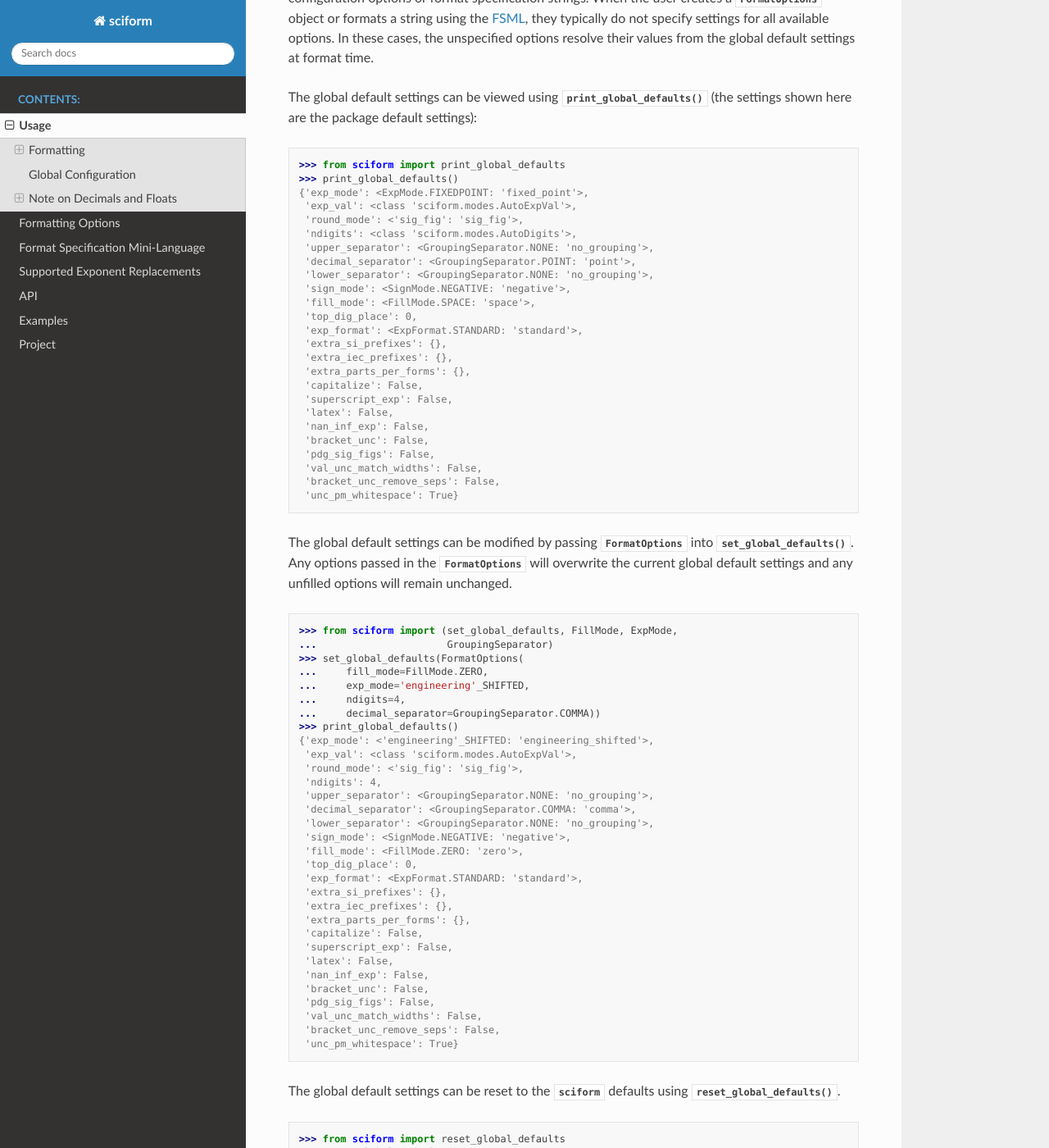
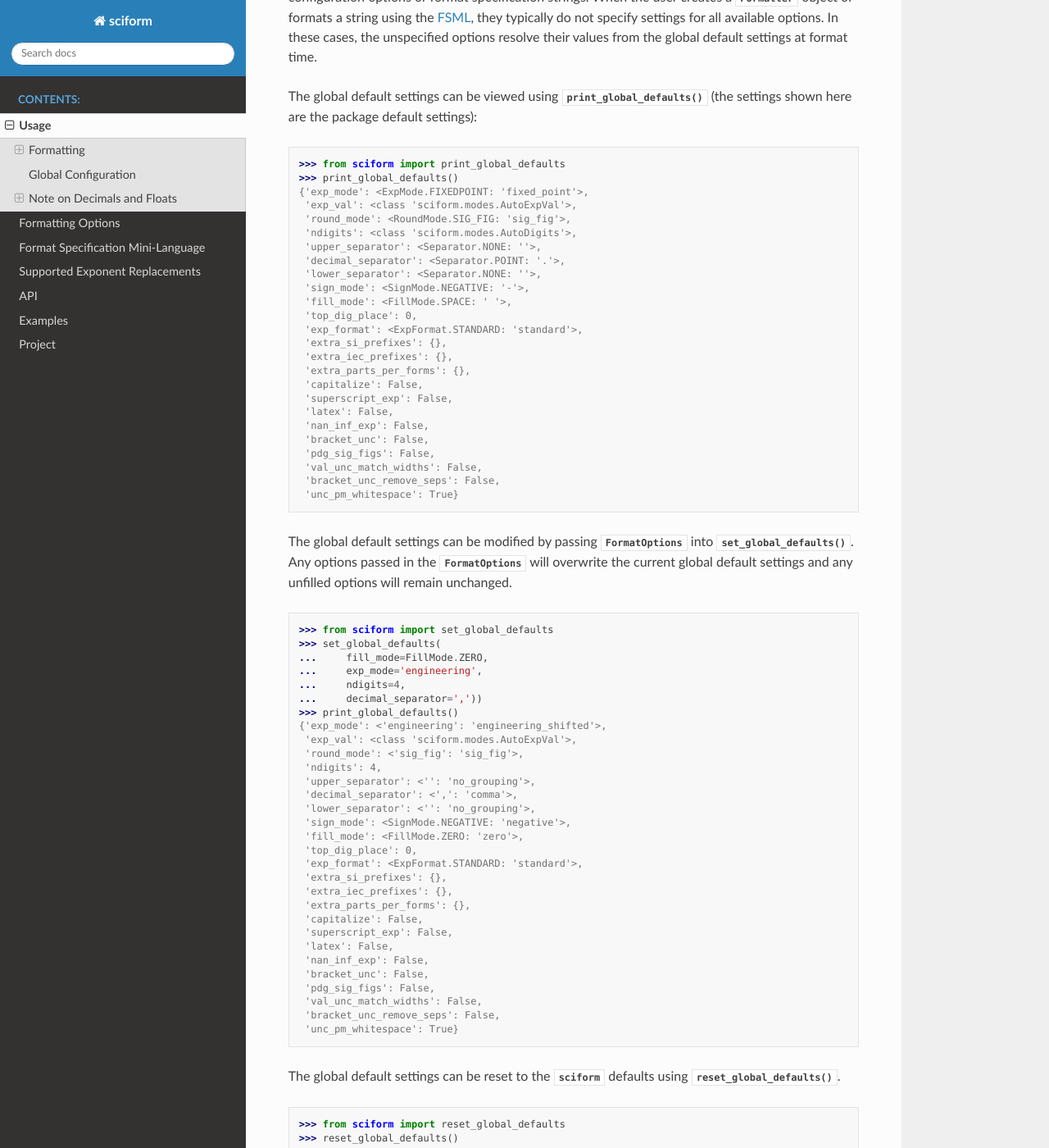
Before and after one commit to jagerber48/sciform, a Sphinx documentation site: the page built from docs/source/usage.rst, in a window 1280 px wide and 1400 px high, scrolled down 2145 px. Shown: the whole window at 82% size. Built offline with Sphinx 7.4.7 and the Read the Docs theme 2.0.0, drawn with Linux system fonts in a browser that asks for light colours; some of the changed text lies outside the part shown.

Commit message:
more replacements

```diff
--- a/docs/source/examples.rst
+++ b/docs/source/examples.rst
@@ -38,8 +38,8 @@ available formatting options.
 >>> sform = Formatter(FormatOptions(
 ...             exp_mode=ExpMode.FIXEDPOINT,
 ...             upper_separator=' ',
-...             decimal_separator=GroupingSeparator.COMMA,
-...             lower_separator=GroupingSeparator.UNDERSCORE,
+...             decimal_separator=',',
+...             lower_separator='_',
 ...             sign_mode=SignMode.ALWAYS))
 >>> print(sform(num))
 +12 345,543_21
@@ -86,7 +86,7 @@ available formatting options.
 >>> num = 314159.27
 >>> unc = 1618
 >>> sform = Formatter(FormatOptions(
-...             exp_mode='engineering'_SHIFTED,
+...             exp_mode='engineering',
 ...             pdg_sig_figs=True,
 ...             bracket_unc=True))
 >>> print(sform(num, unc))
--- a/docs/source/usage.rst
+++ b/docs/source/usage.rst
@@ -30,10 +30,10 @@ a corresponding formatted string.
 ...             lower_separator=' ')
 >>> print(sform(51413.14159265359))
 51 413.141 593
->>> sform = Formatter(FormatOptions(
+>>> sform = Formatter(
 ...             round_mode='sig_fig',
 ...             ndigits=4,
-...             exp_mode='engineering'))
+...             exp_mode='engineering')
 >>> print(sform(123456.78))
 123.5e+03
 
@@ -71,13 +71,13 @@ or `NIST <https://www.nist.gov/pml/nist-technical-note-1297>`_
 recommendations for conventions when possible.
 
 Value/uncertainty pairs can be formatted either by passing two numbers
-into a :class:`Formatter`, and configuring the :class:`Formatter` using
+into a :class:`Formatter`, configured with the corresponding
 :ref:`formatting_options` and :ref:`val_unc_formatting_options`, or by
 using the :class:`SciNumUnc` object.
 
 >>> val = 84.3
 >>> unc = 0.2
->>> sform = Formatter(FormatOptions(ndigits=2))
+>>> sform = Formatter(ndigits=2)
 >>> print(sform(val, unc))
 84.30 ± 0.20
 >>> from sciform import SciNumUnc
@@ -115,9 +115,9 @@ Global Configuration
 It is possible to modify the global default configuration for
 :mod:`sciform` to avoid repetition of verbose configuration options or
 format specification strings.
-When the user creates a :class:`FormatOptions` object or formats a
-string using the :ref:`FSML <fsml>`, they typically do not specify
-settings for all available options.
+When the user creates a :class:`Formatter` object or formats a string
+using the :ref:`FSML <fsml>`, they typically do not specify settings for
+all available options.
 In these cases, the unspecified options resolve their values from the
 global default settings at format time.
 
@@ -129,13 +129,13 @@ package default settings):
 >>> print_global_defaults()
 {'exp_mode': <ExpMode.FIXEDPOINT: 'fixed_point'>,
  'exp_val': <class 'sciform.modes.AutoExpVal'>,
- 'round_mode': <'sig_fig': 'sig_fig'>,
+ 'round_mode': <RoundMode.SIG_FIG: 'sig_fig'>,
  'ndigits': <class 'sciform.modes.AutoDigits'>,
- 'upper_separator': <GroupingSeparator.NONE: 'no_grouping'>,
- 'decimal_separator': <GroupingSeparator.POINT: 'point'>,
- 'lower_separator': <GroupingSeparator.NONE: 'no_grouping'>,
- 'sign_mode': <SignMode.NEGATIVE: 'negative'>,
- 'fill_mode': <FillMode.SPACE: 'space'>,
+ 'upper_separator': <Separator.NONE: ''>,
+ 'decimal_separator': <Separator.POINT: '.'>,
+ 'lower_separator': <Separator.NONE: ''>,
+ 'sign_mode': <SignMode.NEGATIVE: '-'>,
+ 'fill_mode': <FillMode.SPACE: ' '>,
  'top_dig_place': 0,
  'exp_format': <ExpFormat.STANDARD: 'standard'>,
  'extra_si_prefixes': {},
@@ -157,21 +157,20 @@ Any options passed in the :class:`FormatOptions` will overwrite the
 current global default settings and any unfilled options will remain
 unchanged.
 
->>> from sciform import (set_global_defaults, FillMode, ExpMode,
-...                      GroupingSeparator)
->>> set_global_defaults(FormatOptions(
+>>> from sciform import set_global_defaults
+>>> set_global_defaults(
 ...     fill_mode=FillMode.ZERO,
-...     exp_mode='engineering'_SHIFTED,
+...     exp_mode='engineering',
 ...     ndigits=4,
-...     decimal_separator=GroupingSeparator.COMMA))
+...     decimal_separator=','))
 >>> print_global_defaults()
-{'exp_mode': <'engineering'_SHIFTED: 'engineering_shifted'>,
+{'exp_mode': <'engineering': 'engineering_shifted'>,
  'exp_val': <class 'sciform.modes.AutoExpVal'>,
  'round_mode': <'sig_fig': 'sig_fig'>,
  'ndigits': 4,
- 'upper_separator': <GroupingSeparator.NONE: 'no_grouping'>,
- 'decimal_separator': <GroupingSeparator.COMMA: 'comma'>,
- 'lower_separator': <GroupingSeparator.NONE: 'no_grouping'>,
+ 'upper_separator': <'': 'no_grouping'>,
+ 'decimal_separator': <',': 'comma'>,
+ 'lower_separator': <'': 'no_grouping'>,
  'sign_mode': <SignMode.NEGATIVE: 'negative'>,
  'fill_mode': <FillMode.ZERO: 'zero'>,
  'top_dig_place': 0,
```
Also changed, not shown: docs/source/fsml.rst (+8 -8 lines), docs/source/options.rst (+12 -12 lines).
